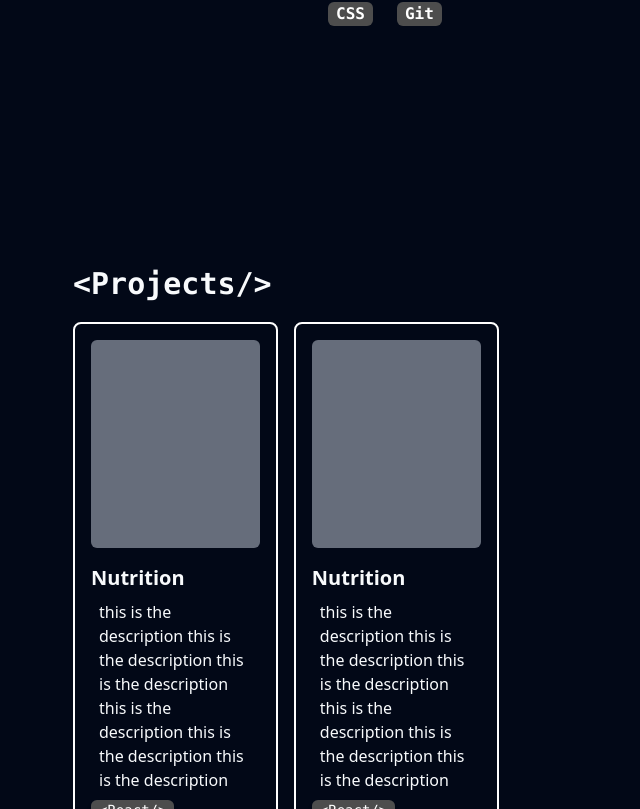
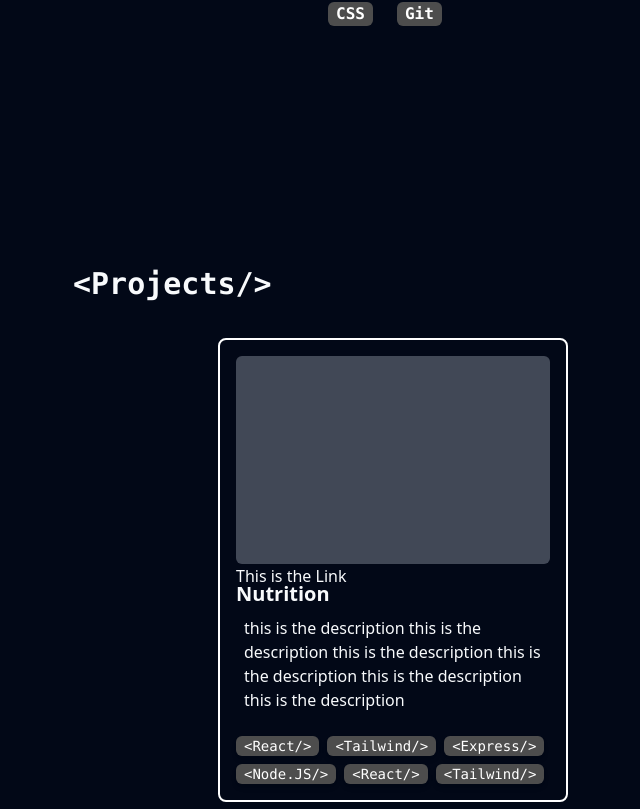
Before and after one commit to punit-mistry/portfolio-v1.0, a React (Vite) app: page / in a window 1280 px wide. Shown: the part 1991-2800 px from the top of the page, without its empty margins (247-887 px from the left). Built offline with nearby package versions, Linux system fonts and the light colour scheme.

Commit message:
card link added

```diff
--- a/src/components/project-card.tsx
+++ b/src/components/project-card.tsx
@@ -1,32 +1,29 @@
-import { FC }  from 'react'
+import { FC } from "react";
 interface Props {
-    title: string,
-    description:string,
-    techStack:string[],
+  title: string;
+  description: string;
+  techStack: string[];
 }
-const ProjectCard:FC<Props> = ({title,description,techStack}) => {
+const ProjectCard: FC<Props> = ({ title, description, techStack }) => {
   return (
-    <div className='mt-5 border-2  w-[32%] hover:cursor-pointer  transition-all border-black dark:border-white rounded-lg p-4'>
-        <div className='animate-pulse w-full h-52 bg-gray-500 rounded-md' />
-        <div className='mt-4 font-bold text-xl'>
-            {title}
+    <div className="mt-5  border-2 w-[350px] hover:cursor-pointer  transition-all border-black dark:border-white rounded-lg p-4">
+      <div className="relative ">
+        <div className="animate-pulse w-full h-52 bg-gray-500 rounded-md" />
+        <div className="absolute top-50 left-50">This is the Link</div>
       </div>
-        <div className='min-h-32  p-2'>
-            {description}
-        </div>
-        <div className='capitalize text-sm rounded-md flex flex-wrap gap-2'>
-            {techStack.map((res)=>{
-                return(
+      <div className="mt-4 font-bold text-xl">{title}</div>
+      <div className="min-h-32  p-2">{description}</div>
+      <div className="capitalize text-sm rounded-md flex flex-wrap gap-2">
+        {techStack.map((res) => {
+          return (
             <>
               <div className=" bg-[#4d4d4d] shadow-md font-mono text-white rounded-md px-2 w-fit">{`<${res}/> `}</div>
             </>
-                )
-
-
+          );
         })}
       </div>
     </div>
-  )
-}
+  );
+};
 
-export default ProjectCard
+export default ProjectCard;
--- a/src/components/project.tsx
+++ b/src/components/project.tsx
@@ -11,7 +11,17 @@ const ProjectList: React.FC = () => {
   const projects: Project[] = [
     {
       title:'Nutrition',
-      techStack:['react','tailwind','express','Node.JS','react','tailwind','express','Node.JS'],
+      techStack:['react','tailwind','express','Node.JS','react','tailwind'],
+      description:'this is the description this is the description this is the description this is the description this is the description this is the description'
+    },
+    {
+      title:'Nutrition',
+      techStack:['react','tailwind','express','Node.JS'],
+      description:'this is the description this is the description this is the description this is the description this is the description this is the description'
+    },
+    {
+      title:'Nutrition',
+      techStack:['react','tailwind','express','Node.JS'],
       description:'this is the description this is the description this is the description this is the description this is the description this is the description'
     },
     {
@@ -31,11 +41,11 @@ const ProjectList: React.FC = () => {
     },
   ]
   return (
-    <div className="h-[80vh] px-4 lg:py-[5rem] lg:px-[20rem]">
+    <div className="mb-4 px-4 lg:py-[5rem] lg:px-[20rem]">
       <div className="text-3xl font-bold font-mono ">
         {"<"}Projects{"/>"}
       </div>
-      <div className="flex flex-wrap gap-4">
+      <div className="flex flex-wrap gap-4 items-center justify-center mt-4">
         {projects.map((project, index) => (
           <ProjectCard key={index} title={project.title} techStack={project.techStack} description={project.description} />
         ))}
```
Lines whose indentation alone changed are shown as unchanged.
